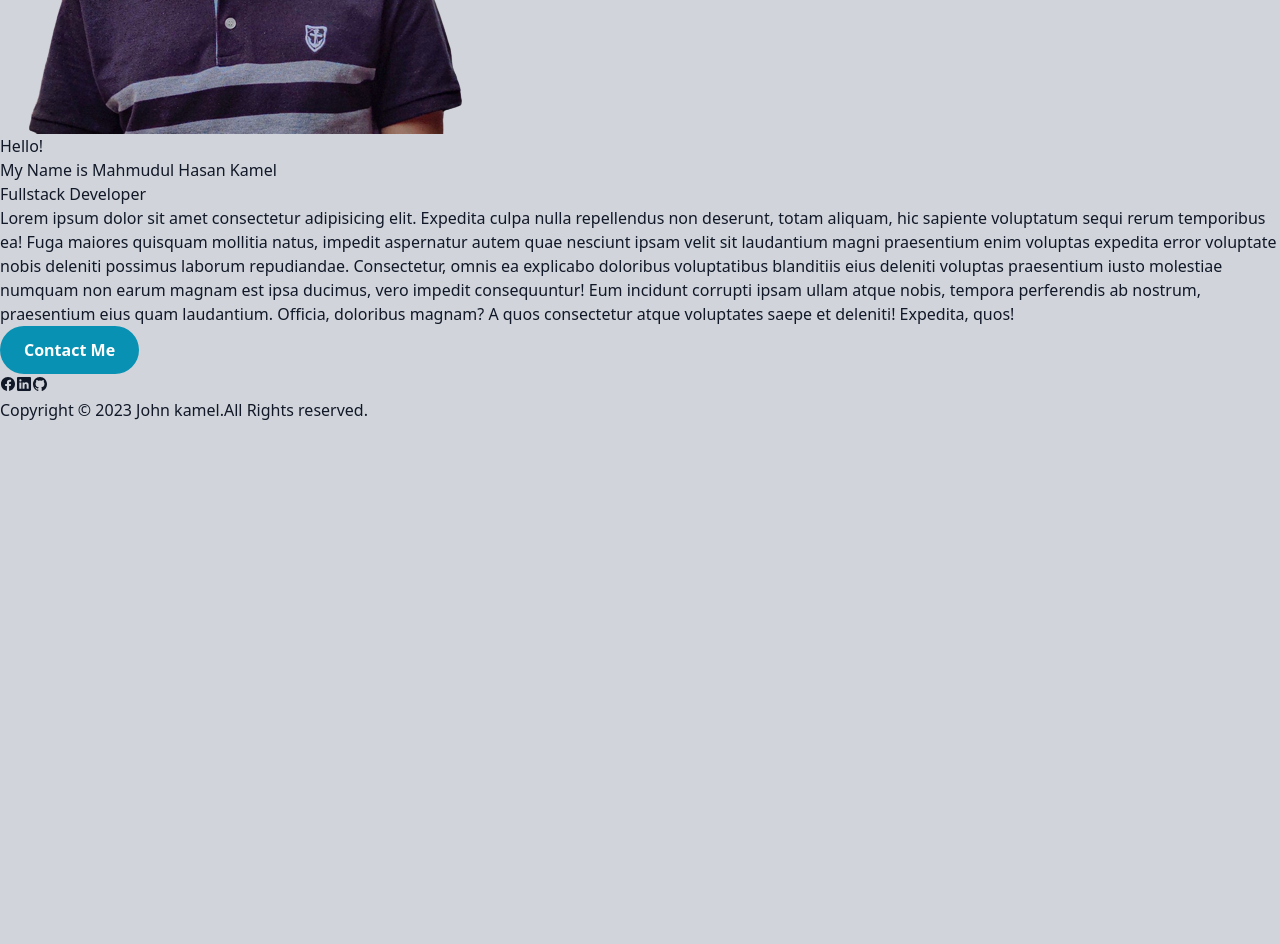
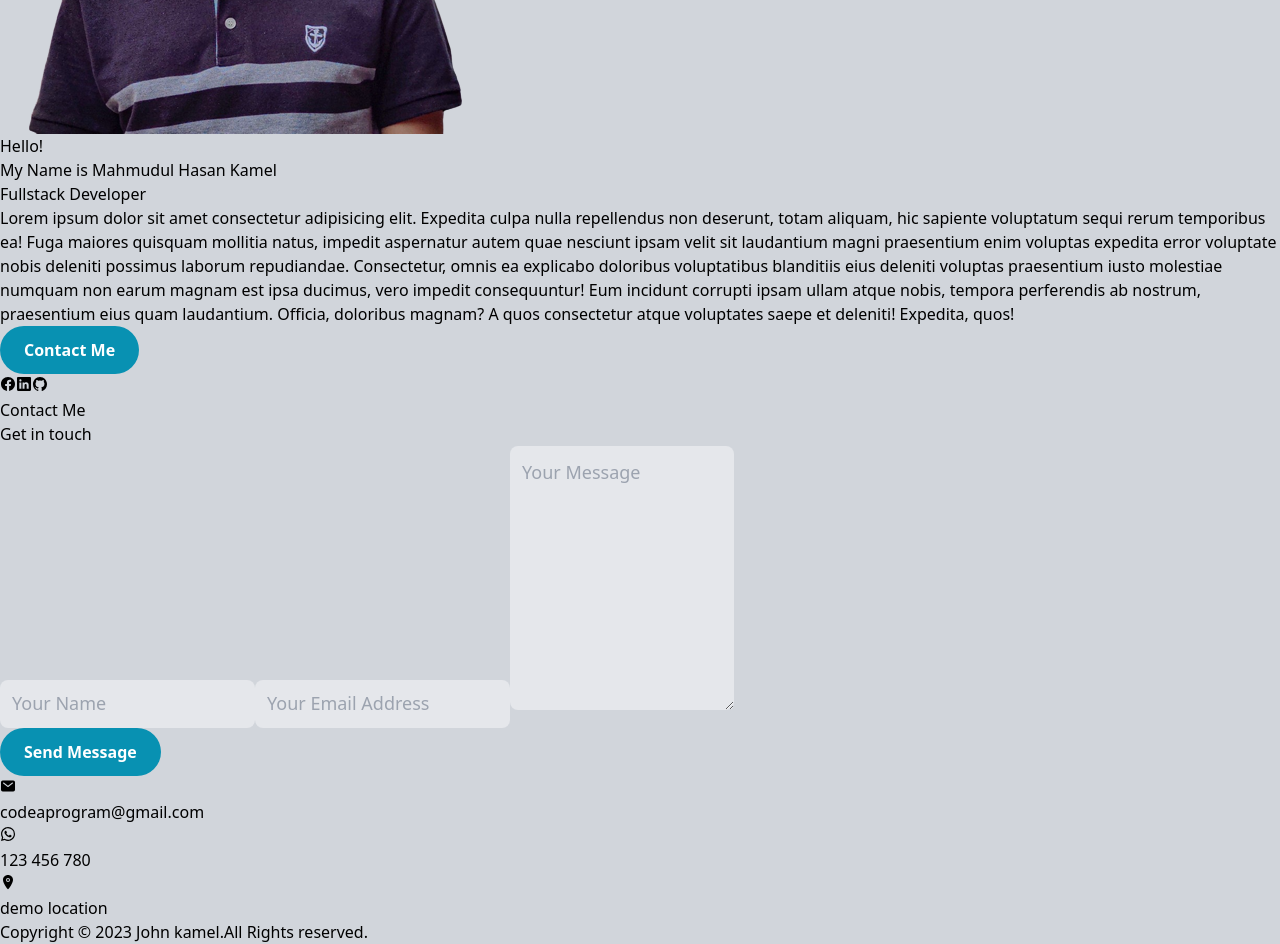
Before and after one commit to kamelmahmud0408/my-portfolio, a React (Vite) app: page / in a window 1280 px wide. Shown: the part 700-1644 px from the top of the page. Before the commit the page ends 1122 px from the top, so only its background shows below. Built offline with nearby package versions, Linux system fonts and the light colour scheme.

Commit message:
added contact section

```diff
--- a/src/index.css
+++ b/src/index.css
@@ -6,9 +6,22 @@
 
 
 body {
-    @apply box-border bg-gray-300 text-gray-900;
+    @apply box-border bg-gray-300 ;
   }
 
   .btn-primary {
     @apply bg-cyan-600 font-semibold text-white md:mx-0 mx-auto rounded-full py-3 px-6 flex items-center gap-2;
   }
+
+
+  input,
+  textarea {
+    @apply bg-gray-200 outline-none rounded-lg p-3;
+  }
+  ::placeholder {
+    @apply text-lg ;
+  }
+
+  ::selection {
+    @apply bg-cyan-600;
+  }
--- a/src/pages/Home/Home/Home.jsx
+++ b/src/pages/Home/Home/Home.jsx
@@ -1,12 +1,14 @@
 import React from 'react';
 import Bot from '../Bot/Bot';
 import Banner from '../Banner/Banner';
+import Contact from '../../Sheared/Contact/Contact';
 
 const Home = () => {
     return (
         <div>
             <Bot></Bot>
             <Banner></Banner>
+            <Contact></Contact>
         </div>
     );
 };
--- /dev/null
+++ b/src/pages/Sheared/Contact/Contact.jsx
@@ -0,0 +1,52 @@
+import React from 'react';
+
+const Contact = () => {
+    const contact_info = [
+        { logo: "mail", text: "codeaprogram@gmail.com" },
+        { logo: "logo-whatsapp", text: "123 456 780" },
+        {
+          logo: "location",
+          text: "demo location",
+        },
+      ];
+    return (
+        <section id="contact" className="py-10 px-3 ">
+            <div className="text-center mt-8">
+                <h3 className="text-4xl font-semibold text-black">
+                    Contact <span className="text-cyan-600">Me</span>
+                </h3>
+                <p className="text-gray-800 mt-2 text-lg">Get in touch</p>
+
+                <div
+                    className="mt-16 flex md:flex-row flex-col
+         gap-6 max-w-5xl  md:p-6 p-2 rounded-lg mx-auto"
+                >
+                    <form className="flex flex-col flex-1 gap-5 text-black">
+                        <input  type="text" placeholder="Your Name" />
+                        <input type="Email" placeholder="Your Email Address" />
+                        <textarea placeholder="Your Message" rows={10}></textarea>
+                        <button className="btn-primary w-fit">Send Message</button>
+                    </form>
+                    <div className="flex flex-col  gap-7 ">
+                        {contact_info.map((contact, i) => (
+                            <div
+                                key={i}
+                                className="flex flex-row
+                  text-left gap-4 flex-wrap items-center"
+                            >
+                                <div className="min-w-[3.5rem]  text-3xl min-h-[3.5rem] flex items-center justify-center text-white bg-cyan-600 rounded-full">
+                                    <ion-icon name={contact.logo}></ion-icon>
+                                </div>
+                                <p className="md:text-base text-sm  break-words text-black">
+                                    {contact.text}
+                                </p>
+                            </div>
+                        ))}
+                    </div>
+                </div>
+            </div>
+        </section>
+    );
+};
+
+export default Contact;
```
